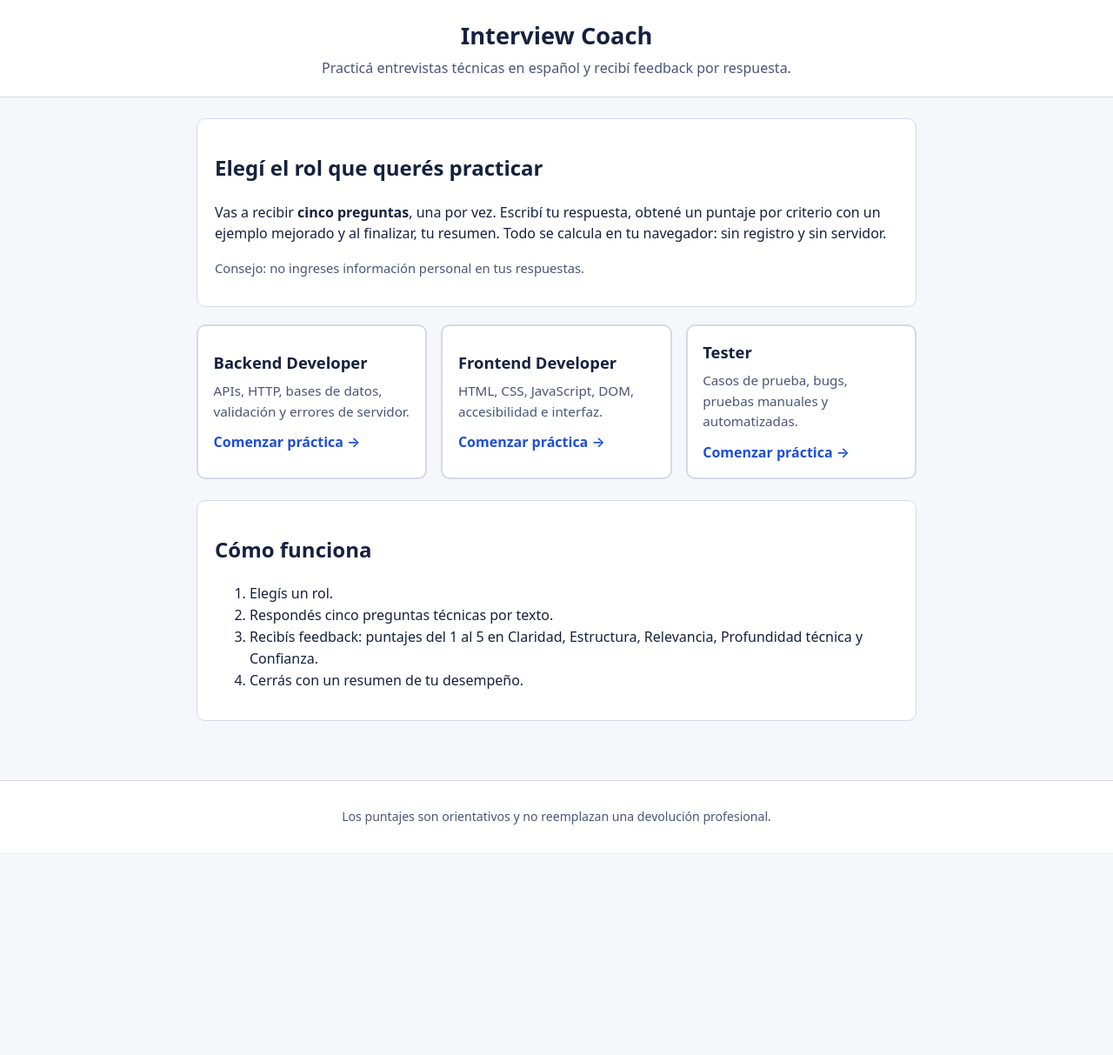
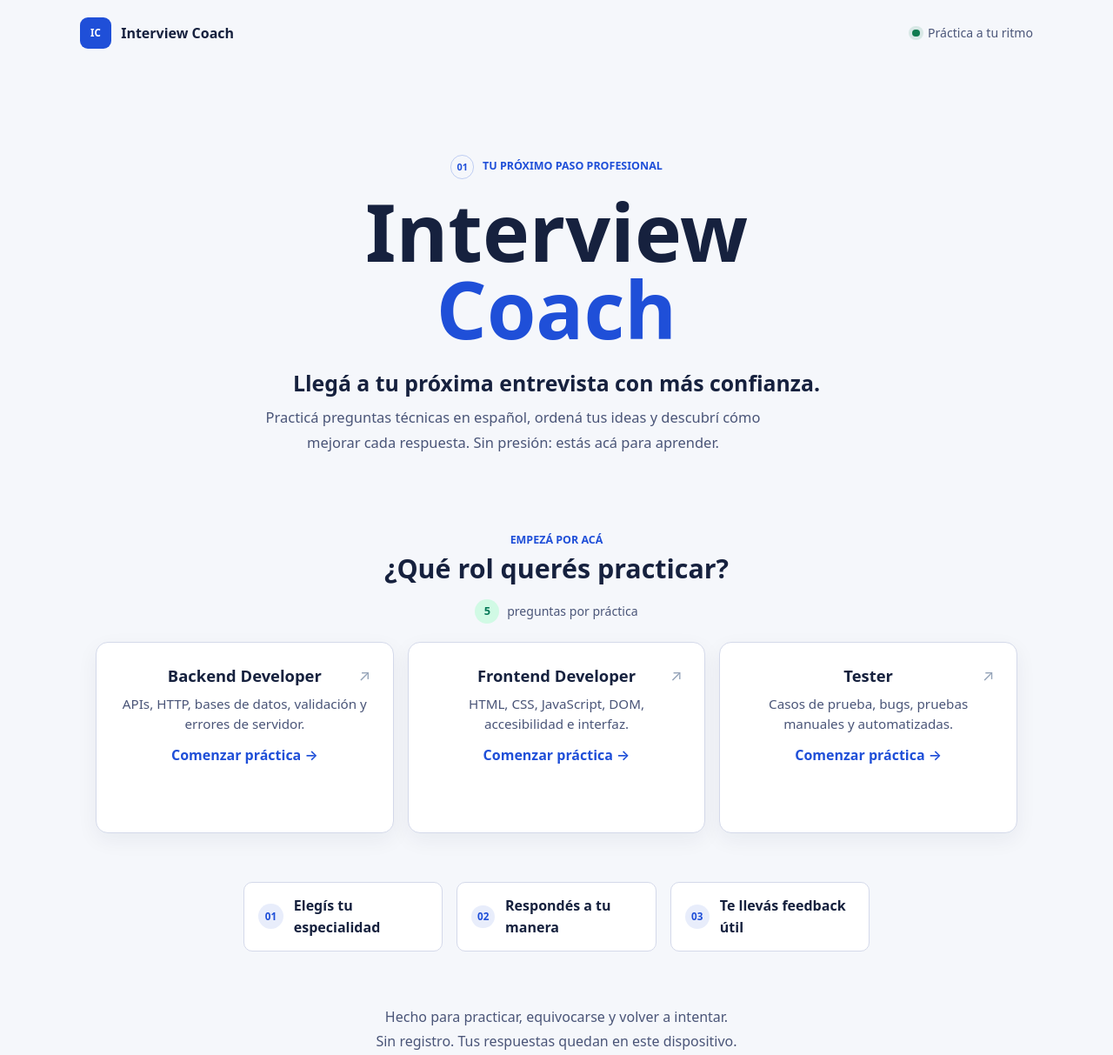
Before and after one commit to Galadaniela/Interview-Coach, a plain HTML site: page docs/index.html in a window 1280 px wide. Shown: the whole page at 87% size. Before the commit the page ends 980 px from the top, so only its background shows below. Drawn offline with Linux system fonts and the light colour scheme.

Commit message:
Estilos3

```diff
--- a/docs/css/style.css
+++ b/docs/css/style.css
@@ -233,7 +233,254 @@ textarea[aria-invalid="true"] { border-color: var(--error); }
   background: var(--surface);
 }
 
+.home-page {
+  min-height: 100vh;
+  min-height: 100svh;
+}
+
+.home-header {
+  display: flex;
+  align-items: center;
+  justify-content: space-between;
+  width: min(100%, 1160px);
+  margin: 0 auto;
+  padding: 1.25rem 2rem;
+}
+
+.home-brand {
+  display: inline-flex;
+  align-items: center;
+  gap: 0.7rem;
+  color: var(--ink);
+  font-size: 1rem;
+  font-weight: 750;
+  text-decoration: none;
+}
+
+.brand-mark {
+  display: grid;
+  width: 2.25rem;
+  aspect-ratio: 1;
+  place-items: center;
+  border-radius: 9px;
+  background: var(--brand);
+  color: #fff;
+  font-size: 0.72rem;
+  letter-spacing: 0;
+}
+
+.header-note {
+  display: inline-flex;
+  align-items: center;
+  gap: 0.55rem;
+  color: var(--muted);
+  font-size: 0.88rem;
+}
+
+.header-note span {
+  width: 0.55rem;
+  aspect-ratio: 1;
+  border-radius: 50%;
+  background: var(--ok);
+  box-shadow: 0 0 0 4px rgba(15, 123, 79, 0.12);
+}
+
+.home-main {
+  width: min(100% - 3rem, 1060px);
+  flex: 1 0 auto;
+  display: flex;
+  flex-direction: column;
+  align-items: center;
+  justify-content: center;
+  margin: 0 auto;
+  padding: clamp(3rem, 8vw, 6.5rem) 0 2.5rem;
+  text-align: center;
+}
+
+.home-hero {
+  width: 100%;
+  max-width: 690px;
+  margin-bottom: clamp(3rem, 7vw, 5.5rem);
+}
+
+.eyebrow,
+.section-kicker {
+  margin: 0 0 1rem;
+  color: var(--brand);
+  font-size: 0.78rem;
+  font-weight: 750;
+  text-transform: uppercase;
+}
+
+.eyebrow span {
+  display: inline-grid;
+  width: 1.7rem;
+  aspect-ratio: 1;
+  place-items: center;
+  margin-right: 0.4rem;
+  border: 1px solid rgba(31, 79, 216, 0.25);
+  border-radius: 50%;
+  font-size: 0.68rem;
+}
+
+.home-hero h1 {
+  margin: 0;
+  color: var(--ink);
+  font-size: clamp(3.25rem, 8vw, 5.7rem);
+  font-weight: 780;
+  line-height: 0.98;
+}
+
+.home-hero h1 span { color: var(--brand); }
+
+.home-lead {
+  margin: 1.5rem 0 0.5rem;
+  color: var(--ink);
+  font-size: clamp(1.2rem, 2.5vw, 1.55rem);
+  font-weight: 650;
+  line-height: 1.35;
+}
+
+.home-description {
+  max-width: 590px;
+  margin: 0;
+  color: var(--muted);
+  font-size: 1.03rem;
+  line-height: 1.75;
+}
+
+.section-heading {
+  display: flex;
+  flex-direction: column;
+  align-items: center;
+  justify-content: center;
+  gap: 1rem;
+  margin-bottom: 1.15rem;
+}
+
+.section-kicker { margin-bottom: 0.35rem; }
+.section-heading h2 {
+  margin: 0;
+  font-size: clamp(1.45rem, 3vw, 1.9rem);
+  line-height: 1.2;
+}
+
+.question-count {
+  display: inline-flex;
+  align-items: center;
+  gap: 0.55rem;
+  margin: 0 0 0.15rem;
+  color: var(--muted);
+  font-size: 0.88rem;
+  white-space: nowrap;
+}
+
+.question-count span {
+  display: grid;
+  width: 1.75rem;
+  aspect-ratio: 1;
+  place-items: center;
+  border-radius: 50%;
+  background: #d1fae5;
+  color: #047857;
+  font-size: 0.8rem;
+  font-weight: 750;
+}
+
+.role-section { width: 100%; }
+
+.role-section .role-card {
+  position: relative;
+  display: flex;
+  min-height: 220px;
+  flex-direction: column;
+  align-items: center;
+  padding: 1.5rem;
+  overflow: hidden;
+  border: 1px solid var(--border);
+  border-radius: 14px;
+  background: var(--surface);
+  box-shadow: 0 8px 24px rgba(22, 33, 62, 0.06);
+  text-align: center;
+}
+
+.role-section .role-card::after {
+  position: absolute;
+  top: 1.55rem;
+  right: 1.6rem;
+  color: #94a3b8;
+  font-size: 1.1rem;
+  content: "↗";
+}
+
+.home-how {
+  display: grid;
+  grid-template-columns: repeat(3, minmax(0, 1fr));
+  gap: 1rem;
+  width: min(100%, 720px);
+  margin-top: 2rem;
+}
+
+.how-item {
+  display: flex;
+  align-items: center;
+  gap: 0.75rem;
+  background: var(--surface);
+  border: 1px solid var(--border);
+  border-radius: var(--radius);
+  padding: 0.9rem 1rem;
+  text-align: left;
+}
+
+.how-item span {
+  display: grid;
+  place-items: center;
+  width: 2rem;
+  aspect-ratio: 1;
+  border-radius: 50%;
+  background: rgba(31, 79, 216, 0.1);
+  color: var(--brand);
+  font-size: 0.73rem;
+  font-weight: 700;
+}
+
+.how-item p {
+  margin: 0;
+  color: var(--ink);
+  font-weight: 600;
+}
+
+.home-footer {
+  padding: 1.25rem 1rem 2rem;
+  text-align: center;
+  color: var(--muted);
+}
+
+.home-footer p {
+  margin: 0.2rem 0;
+}
+
 @media (max-width: 560px) {
+  .home-header {
+    flex-direction: column;
+    gap: 0.75rem;
+    padding: 1rem 1rem 0;
+  }
+
+  .home-main {
+    width: min(100% - 1.5rem, 1060px);
+    padding-top: 2.5rem;
+  }
+
+  .home-how {
+    grid-template-columns: 1fr;
+    width: 100%;
+  }
+
+  .role-section .role-card {
+    min-height: 190px;
+  }
+
   .site-header h1 { font-size: 1.4rem; }
   .big-score { font-size: 2rem; }
   .result-list li { flex-direction: column; gap: 0.3rem; }
--- a/docs/index.html
+++ b/docs/index.html
@@ -3,46 +3,51 @@
 <head>
   <meta charset="UTF-8">
   <meta name="viewport" content="width=device-width, initial-scale=1.0">
-  <meta name="description" content="Practicá entrevistas técnicas de Backend, Frontend o Tester con feedback inmediato.">
-  <title>Interview Coach — Práctica de entrevistas técnicas</title>
+  <meta name="description" content="Practicá entrevistas técnicas de Frontend o Tester en español rioplatense y recibí feedback al instante.">
+  <meta name="theme-color" content="#f8fafc">
+  <title>Interview Coach — Prepará tu próxima entrevista</title>
   <link rel="stylesheet" href="css/style.css">
 </head>
-<body>
+<body class="home-page">
   <a class="skip-link" href="#main">Saltar al contenido</a>
 
-  <header class="site-header">
-    <h1>Interview Coach</h1>
-    <p class="tagline">Practicá entrevistas técnicas en español y recibí feedback por respuesta.</p>
+  <header class="home-header">
+    <a class="home-brand" href="index.html" aria-label="Interview Coach, inicio">
+      <span class="brand-mark" aria-hidden="true">IC</span>
+      <span>Interview Coach</span>
+    </a>
+    <span class="header-note"><span aria-hidden="true"></span> Práctica a tu ritmo</span>
   </header>
 
-  <main id="main" class="container">
-    <section class="intro" aria-labelledby="intro-title">
-      <h2 id="intro-title">Elegí el rol que querés practicar</h2>
-      <p>
-        Vas a recibir <strong>cinco preguntas</strong>, una por vez. Escribí tu respuesta,
-        obtené un puntaje por criterio con un ejemplo mejorado y al finalizar, tu resumen.
-        Todo se calcula en tu navegador: sin registro y sin servidor.
-      </p>
-      <p class="note">Consejo: no ingreses información personal en tus respuestas.</p>
+  <main id="main" class="home-main">
+    <section class="home-hero" aria-labelledby="home-title">
+      <p class="eyebrow"><span aria-hidden="true">01</span> Tu próximo paso profesional</p>
+      <h1 id="home-title">Interview <span>Coach</span></h1>
+      <p class="home-lead">Llegá a tu próxima entrevista con más confianza.</p>
+      <p class="home-description">Practicá preguntas técnicas en español, ordená tus ideas y descubrí cómo mejorar cada respuesta. Sin presión: estás acá para aprender.</p>
     </section>
 
-    <section aria-label="Roles disponibles">
+    <section class="role-section" aria-labelledby="role-title">
+      <div class="section-heading">
+        <div>
+          <p class="section-kicker">Empezá por acá</p>
+          <h2 id="role-title">¿Qué rol querés practicar?</h2>
+        </div>
+        <p class="question-count"><span aria-hidden="true">5</span> preguntas por práctica</p>
+      </div>
       <div id="roles" class="roles-grid"></div>
     </section>
 
-    <section class="how" aria-labelledby="how-title">
-      <h2 id="how-title">Cómo funciona</h2>
-      <ol>
-        <li>Elegís un rol.</li>
-        <li>Respondés cinco preguntas técnicas por texto.</li>
-        <li>Recibís feedback: puntajes del 1 al 5 en Claridad, Estructura, Relevancia, Profundidad técnica y Confianza.</li>
-        <li>Cerrás con un resumen de tu desempeño.</li>
-      </ol>
+    <section class="home-how" aria-label="Cómo funciona la práctica">
+      <div class="how-item"><span>01</span><p>Elegís tu especialidad</p></div>
+      <div class="how-item"><span>02</span><p>Respondés a tu manera</p></div>
+      <div class="how-item"><span>03</span><p>Te llevás feedback útil</p></div>
     </section>
   </main>
 
-  <footer class="site-footer">
-    <p>Los puntajes son orientativos y no reemplazan una devolución profesional.</p>
+  <footer class="home-footer">
+    <p>Hecho para practicar, equivocarse y volver a intentar.</p>
+    <p>Sin registro. Tus respuestas quedan en este dispositivo.</p>
   </footer>
 
   <script src="js/data.js"></script>
```
